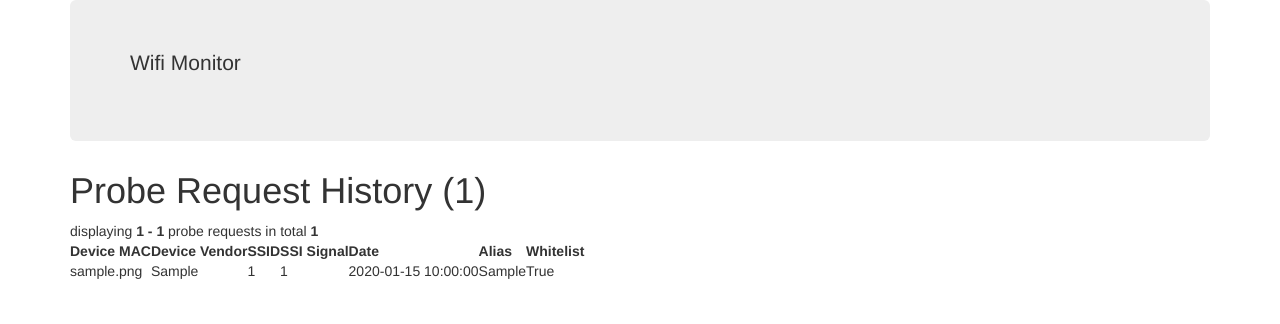
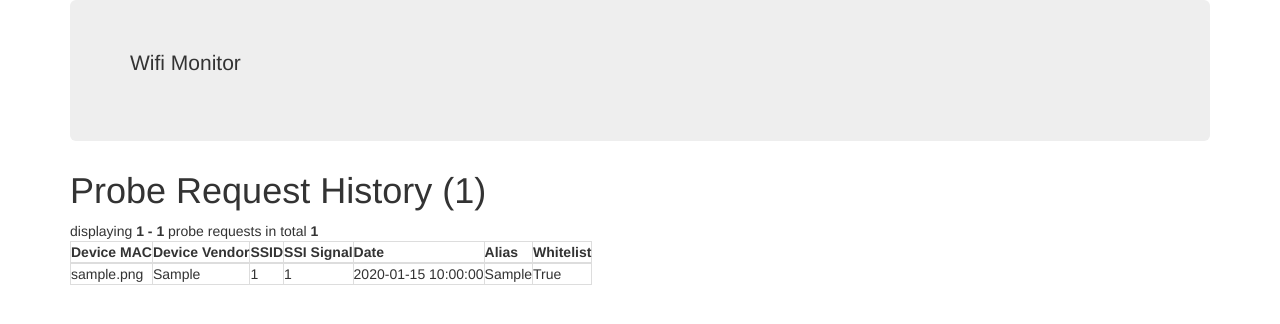
Before and after one commit to dave5623/wifi_monitor, a Flask app: page /page/ in a window 1280 px wide. Shown: the top 324 px of the page. Run offline with Flask 2, Linux system fonts and the light colour scheme; tables that the repository leaves empty hold one stand-in row (values such as "Sample post"); parts of the project's set-up code (start-up, migrations or seed data) failed here and were passed over; some libraries are stand-ins or nearby versions.

Commit message:
Added some CSS decorations to the table

```diff
--- a/templates/index.html
+++ b/templates/index.html
@@ -31,7 +31,7 @@
 
     {{ pagination.info }}
     {{ pagination.links }}
-    <table id="probeRequestsTable">
+    <table id="probeRequestsTable" class="table-bordered table-hover">
         <thead>
         <tr>
             <th>Device MAC</th>
```
